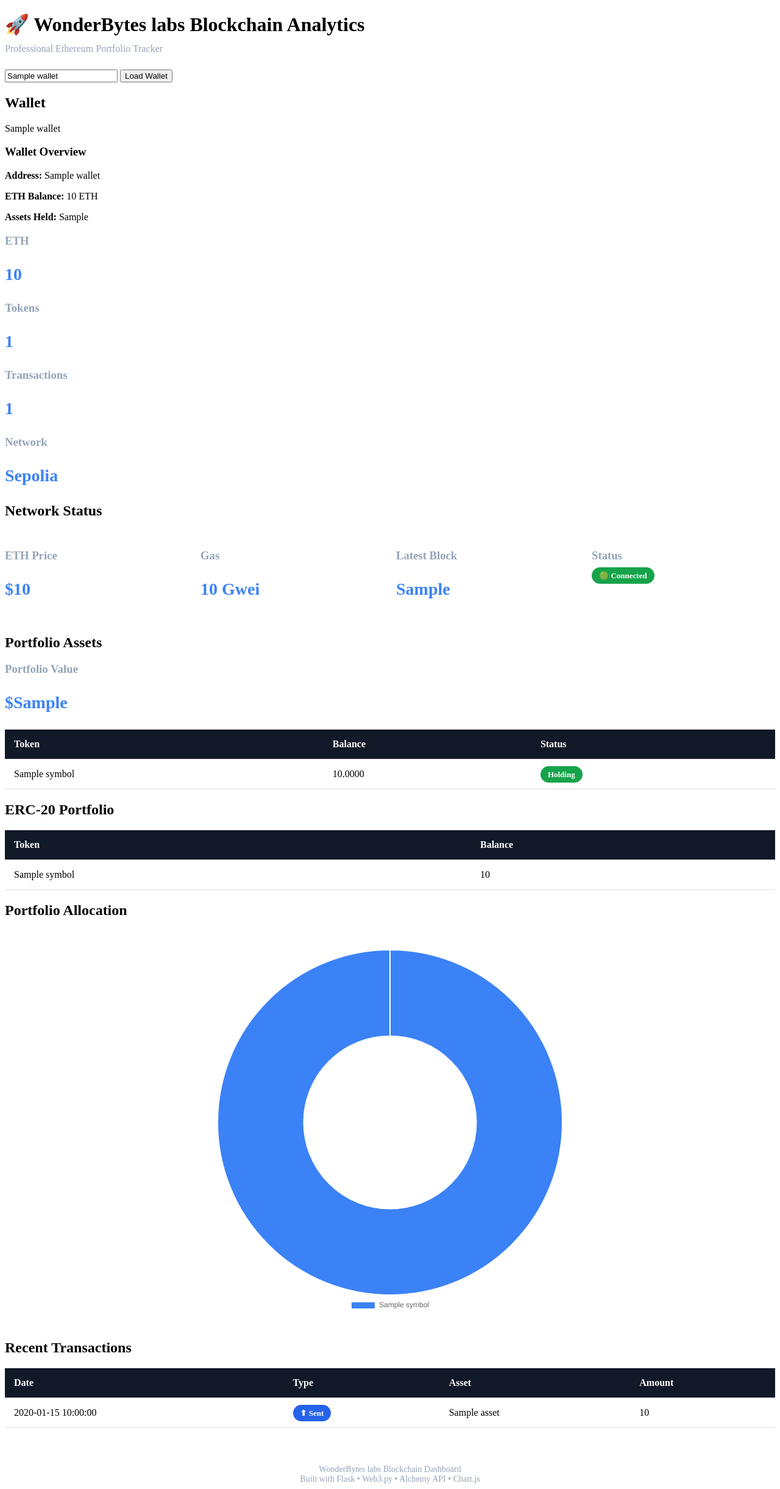
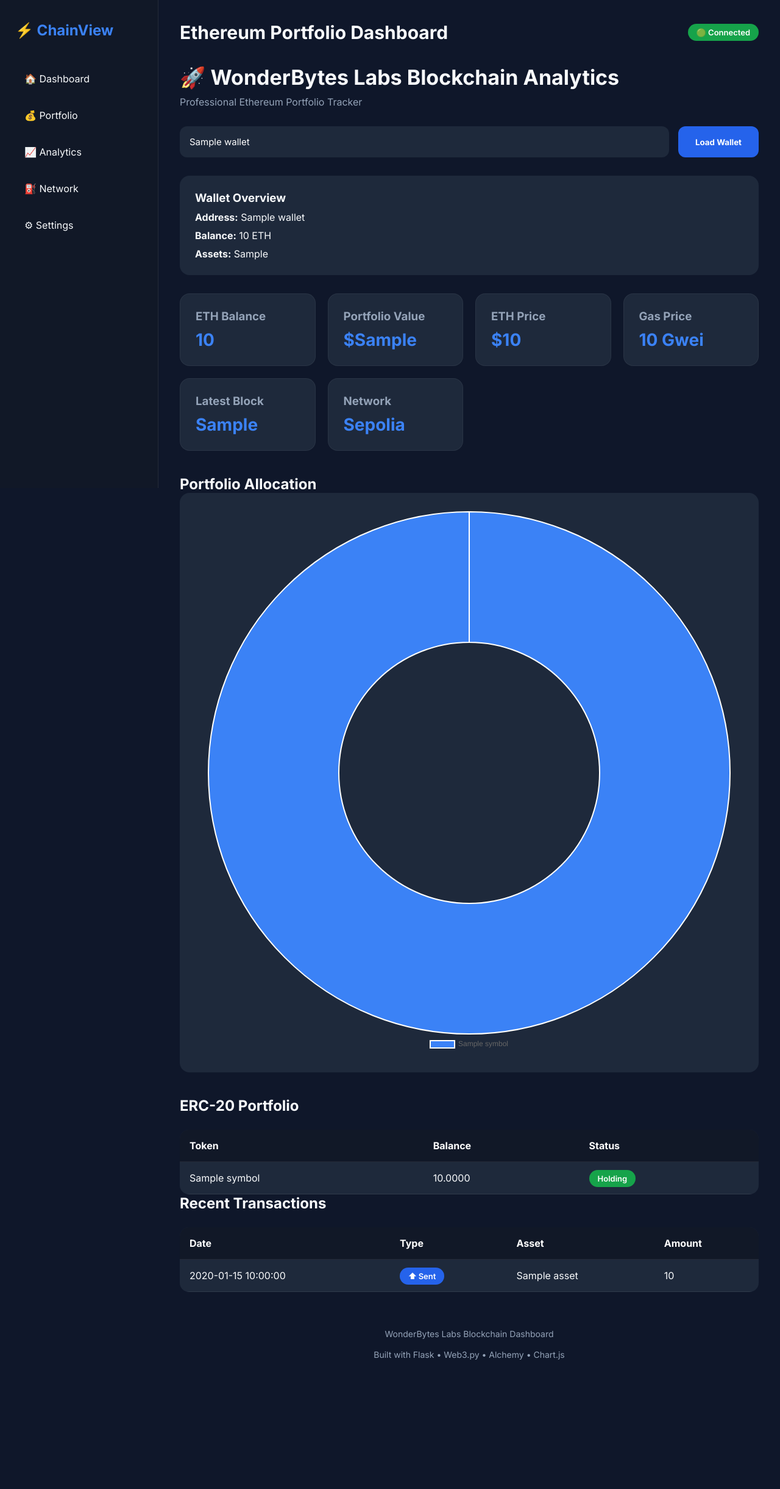
Before and after one commit to kimwelejames/web3-python-blockchain-explorer, a Flask app: template Projects/02_Flask_Blockchain_Dashboard/app/templates/index.html in a window 1280 px wide. Shown: the whole page at 61% size. After the commit the page ends 2229 px from the top, so only its background shows below. Run offline with Flask 3, Linux system fonts and the light colour scheme; the template is opened without the code that fills it: most values are stand-ins (such as "Sample title", 1, 10 or a date in 2020).

Commit message:
Enhance blockchain dashboard UI and portfolio experience

```diff
--- a/Projects/02_Flask_Blockchain_Dashboard/app/static/css/style.css
+++ b/Projects/02_Flask_Blockchain_Dashboard/app/static/css/style.css
@@ -1,15 +1,248 @@
-.stats-grid{
+/* ===========================
+   Google Font
+=========================== */
+
+@import url('https://fonts.googleapis.com/css2?family=Inter:wght@300;400;500;600;700&display=swap');
+
+*{
+    margin:0;
+    padding:0;
+    box-sizing:border-box;
+    font-family:'Inter',sans-serif;
+}
+
+body{
+    background:#0f172a;
+    color:#f8fafc;
+}
+
+/* ===========================
+   Dashboard Layout
+=========================== */
+
+.dashboard{
+    display:flex;
+    min-height:100vh;
+}
+
+/* ===========================
+   Sidebar
+=========================== */
+
+.sidebar{
+    width:260px;
+    background:#111827;
+    padding:35px 25px;
+    position:fixed;
+    height:100vh;
+    border-right:1px solid rgba(255,255,255,.08);
+}
+
+.sidebar h2{
+    color:#3b82f6;
+    margin-bottom:40px;
+}
+
+.sidebar ul{
+    list-style:none;
+}
+
+.sidebar li{
+    padding:15px;
+    margin-bottom:10px;
+    border-radius:10px;
+    cursor:pointer;
+    transition:.3s;
+}
+
+.sidebar li:hover{
+    background:#1e293b;
+}
+
+/* ===========================
+   Main Content
+=========================== */
+
+.main-content{
+    margin-left:260px;
+    width:calc(100% - 260px);
+    padding:35px;
+}
+
+/* ===========================
+   Navbar
+=========================== */
+
+.navbar{
+    display:flex;
+    justify-content:space-between;
+    align-items:center;
+    margin-bottom:35px;
+}
+
+.navbar h1{
+    font-size:30px;
+}
+
+/* ===========================
+   Hero
+=========================== */
+
+.hero{
+    margin-bottom:30px;
+}
+
+.hero h2{
+    font-size:34px;
+    margin-bottom:10px;
+}
+
+.hero p{
+    color:#94a3b8;
+}
+
+/* ===========================
+   Wallet Form
+=========================== */
+
+.wallet-form{
+    display:flex;
+    gap:15px;
+    margin:30px 0;
+}
+
+.wallet-form input{
+    flex:1;
+    padding:16px;
+    border:none;
+    border-radius:12px;
+    background:#1e293b;
+    color:white;
+    font-size:15px;
+}
+
+.wallet-form input:focus{
+    outline:none;
+    border:2px solid #3b82f6;
+}
+
+.wallet-form button{
+    padding:16px 28px;
+    border:none;
+    border-radius:12px;
+    background:#2563eb;
+    color:white;
+    cursor:pointer;
+    font-weight:bold;
+    transition:.3s;
+}
+
+.wallet-form button:hover{
+    background:#1d4ed8;
+}
+
+/* ===========================
+   Wallet Card
+=========================== */
+
+.wallet-info{
+    background:#1e293b;
+    padding:25px;
+    border-radius:16px;
+    margin-bottom:30px;
+}
+
+.wallet-info p{
+    margin-top:10px;
+}
+
+/* ===========================
+   Cards
+=========================== */
+
+.cards{
     display:grid;
     grid-template-columns:repeat(auto-fit,minmax(220px,1fr));
     gap:20px;
     margin:30px 0;
 }
 
+.card{
+    background:#1e293b;
+    padding:25px;
+    border-radius:16px;
+    transition:.3s;
+    border:1px solid rgba(255,255,255,.05);
+}
+
+.card:hover{
+    transform:translateY(-5px);
+    box-shadow:0 12px 25px rgba(0,0,0,.35);
+}
+
+.card h3{
+    color:#94a3b8;
+    margin-bottom:10px;
+}
+
+.card p{
+    font-size:28px;
+    color:#3b82f6;
+    font-weight:bold;
+}
+
+/* ===========================
+   Chart
+=========================== */
+
+.chart-section{
+    margin:40px 0;
+}
+
+.chart-container{
+    background:#1e293b;
+    padding:30px;
+    border-radius:16px;
+}
+
+/* ===========================
+   Tables
+=========================== */
+
+table{
+    width:100%;
+    margin-top:25px;
+    border-collapse:collapse;
+    background:#1e293b;
+    border-radius:15px;
+    overflow:hidden;
+}
+
+th{
+    background:#111827;
+    color:white;
+}
+
+th,
+td{
+    padding:16px;
+    text-align:left;
+    border-bottom:1px solid rgba(255,255,255,.08);
+}
+
+tr:hover{
+    background:#273449;
+}
+
+/* ===========================
+   Badges
+=========================== */
+
 .badge{
-    padding:6px 12px;
+    padding:6px 14px;
     border-radius:20px;
     font-size:13px;
-    font-weight:bold;
+    font-weight:600;
 }
 
 .success{
@@ -27,86 +260,40 @@
     color:white;
 }
 
-table{
-    width:100%;
-    border-collapse:collapse;
-    margin-top:20px;
+/* ===========================
+   Footer
+=========================== */
+
+footer{
+    text-align:center;
+    margin:60px 0 20px;
+    color:#94a3b8;
+    font-size:14px;
 }
 
-th{
-    background:#111827;
-    color:white;
-}
+/* ===========================
+   Responsive
+=========================== */
 
-th,td{
-    padding:15px;
-    border-bottom:1px solid #ddd;
-    text-align:left;
-}
+@media(max-width:900px){
 
+    .sidebar{
+        display:none;
+    }
 
-.chart-container{
+    .main-content{
+        margin-left:0;
+        width:100%;
+    }
 
-    width:600px;
+    .wallet-form{
+        flex-direction:column;
+    }
 
-    margin:auto;
-
-    background:white;
-
-    padding:20px;
-
-    border-radius:15px;
-
-    margin-top:30px;
+    .navbar{
+        flex-direction:column;
+        gap:15px;
+        align-items:flex-start;
+    }
 
 }
-
-.subtitle{
-    color:#94a3b8;
-    margin-top:-10px;
-    margin-bottom:25px;
-}
-
-.card h3{
-
-    color:#94a3b8;
-
-    margin-bottom:12px;
-
-}
-
-.card p{
-
-    font-size:28px;
-
-    font-weight:bold;
-
-    color:#3b82f6;
-
-}
-
-.empty{
-
-    padding:40px;
-
-    text-align:center;
-
-    color:#94a3b8;
-
-    background:#111827;
-
-    border-radius:15px;
-
-}
-
-footer{
-
-    margin-top:60px;
-
-    text-align:center;
-
-    color:#94a3b8;
-
-    font-size:14px;
-
-}
--- a/Projects/02_Flask_Blockchain_Dashboard/app/templates/index.html
+++ b/Projects/02_Flask_Blockchain_Dashboard/app/templates/index.html
@@ -5,23 +5,66 @@
     <meta charset="UTF-8">
     <meta name="viewport" content="width=device-width, initial-scale=1.0">
 
-    <title>Ethereum Portfolio Dashboard</title>
+    <title>WonderBytes Labs | Blockchain Dashboard</title>
 
     <link rel="stylesheet"
           href="{{ url_for('static', filename='css/style.css') }}">
 
+    <link rel="icon"
+      href="{{ url_for('static', filename='favicon.ico') }}">
 
     <script src="https://cdn.jsdelivr.net/npm/chart.js"></script>
-
 </head>
 
 <body>
 
-<div class="container">
+<div class="dashboard">
 
-   <h1>🚀 WonderBytes labs Blockchain Analytics</h1>
+    <!-- ================= SIDEBAR ================= -->
 
-   <p class="subtitle">Professional Ethereum Portfolio Tracker</p>
+    <aside class="sidebar">
+
+        <h2>⚡ ChainView</h2>
+
+        <ul>
+            <li>🏠 Dashboard</li>
+            <li>💰 Portfolio</li>
+            <li>📈 Analytics</li>
+            <li>⛽ Network</li>
+            <li>⚙ Settings</li>
+        </ul>
+
+    </aside>
+
+    <!-- ================= MAIN ================= -->
+
+    <main class="main-content">
+
+        <!-- Navbar -->
+
+        <header class="navbar">
+
+            <h1>Ethereum Portfolio Dashboard</h1>
+
+            <span class="badge success">
+                🟢 {{ status }}
+            </span>
+
+        </header>
+
+        <!-- Hero -->
+
+        <section class="hero">
+
+            <h2>🚀 WonderBytes Labs Blockchain Analytics</h2>
+
+            <p>
+                Professional Ethereum Portfolio Tracker
+            </p>
+
+        </section>
+
+        <!-- Wallet Search -->
 
         <form method="POST" class="wallet-form">
 
@@ -40,53 +83,33 @@
 
         {% if wallet %}
 
-    <h2>Wallet</h2>
+        <!-- Wallet Info -->
 
-    <p class="wallet-address">
-        {{ wallet }}
-    </p>
-
-    <div class="wallet-info">
+        <section class="wallet-info">
 
             <h3>Wallet Overview</h3>
 
             <p><strong>Address:</strong> {{ wallet }}</p>
 
-    <p><strong>ETH Balance:</strong> {{ eth_balance }} ETH</p>
+            <p><strong>Balance:</strong> {{ eth_balance }} ETH</p>
 
-    <p><strong>Assets Held:</strong> {{ active_tokens }}</p>
+            <p><strong>Assets:</strong> {{ active_tokens }}</p>
 
-</div>
+        </section>
 
-    <!-- SUMMARY CARDS -->
+        <!-- Summary Cards -->
 
-    <div class="cards">
+        <section class="cards">
 
             <div class="card">
-            <h3>ETH</h3>
+                <h3>ETH Balance</h3>
                 <p>{{ eth_balance }}</p>
             </div>
 
             <div class="card">
-            <h3>Tokens</h3>
-            <p>{{ portfolio|length }}</p>
+                <h3>Portfolio Value</h3>
+                <p>${{ portfolio_value }}</p>
             </div>
-
-        <div class="card">
-            <h3>Transactions</h3>
-            <p>{{ transactions|length }}</p>
-        </div>
-
-        <div class="card">
-            <h3>Network</h3>
-            <p>Sepolia</p>
-        </div>
-
-    </div>
-
-    <h2>Network Status</h2>
-
-<div class="stats-grid">
 
             <div class="card">
                 <h3>ETH Price</h3>
@@ -94,7 +117,7 @@
             </div>
 
             <div class="card">
-        <h3>Gas</h3>
+                <h3>Gas Price</h3>
                 <p>{{ gas_price }} Gwei</p>
             </div>
 
@@ -104,30 +127,45 @@
             </div>
 
             <div class="card">
-        <h3>Status</h3>
+                <h3>Network</h3>
+                <p>Sepolia</p>
+            </div>
 
-        {% if status == "Connected" %}
-        <span class="badge success">🟢 Connected</span>
-        {% else %}
-        <span class="badge danger">🔴 Offline</span>
-        {% endif %}
+        </section>
+
+        <!-- Portfolio Chart -->
+
+        <section class="chart-section">
+
+            <h2>Portfolio Allocation</h2>
+
+            <div class="chart-container">
+
+                <canvas id="portfolioChart"></canvas>
 
             </div>
 
-</div>
+        </section>
 
+        <!-- Portfolio Table -->
 
-    <!-- NETWORK STATS -->
+        <section>
 
-    <h2>Portfolio Assets</h2>
+            <h2>ERC-20 Portfolio</h2>
 
             <table>
+
+                <thead>
 
                 <tr>
                     <th>Token</th>
                     <th>Balance</th>
                     <th>Status</th>
                 </tr>
+
+                </thead>
+
+                <tbody>
 
                 {% for token in portfolio %}
 
@@ -141,11 +179,15 @@
 
                         {% if token.balance > 0 %}
 
-<span class="badge success">Holding</span>
+                        <span class="badge success">
+                            Holding
+                        </span>
 
                         {% else %}
 
-<span class="badge danger">Empty</span>
+                        <span class="badge danger">
+                            Empty
+                        </span>
 
                         {% endif %}
 
@@ -155,54 +197,15 @@
 
                 {% endfor %}
 
-    <div class="card">
-
-    <h3>Portfolio Value</h3>
-
-    <p>${{ portfolio_value }}</p>
-
- </div>
-
-</table>
-
-    <!-- TOKEN PORTFOLIO -->
-
-    <h2>ERC-20 Portfolio</h2>
-
-    <table>
-
-        <thead>
-
-        <tr>
-            <th>Token</th>
-            <th>Balance</th>
-        </tr>
-
-        </thead>
-
-        <tbody>
-
-        {% for token in portfolio %}
-
-        <tr>
-            <td>{{ token.symbol }}</td>
-            <td>{{ token.balance }}</td>
-        </tr>
-
-        {% endfor %}
-
                 </tbody>
 
             </table>
 
-<h2>Portfolio Allocation</h2>
+        </section>
 
-<div class="chart-container">
+        <!-- Transactions -->
 
-    <canvas id="portfolioChart"></canvas>
-
-</div>
-    <!-- TRANSACTIONS -->
+        <section>
 
             <h2>Recent Transactions</h2>
 
@@ -224,16 +227,31 @@
                 {% for tx in transactions %}
 
                 <tr>
+
                     <td>{{ tx.time }}</td>
+
                     <td>
+
                         {% if tx.type == "Received" %}
-        <span class="badge success">⬇ Received</span>
+
+                        <span class="badge success">
+                            ⬇ Received
+                        </span>
+
                         {% else %}
-        <span class="badge send">⬆ Sent</span>
+
+                        <span class="badge send">
+                            ⬆ Sent
+                        </span>
+
                         {% endif %}
+
                     </td>
+
                     <td>{{ tx.asset }}</td>
+
                     <td>{{ tx.amount }}</td>
+
                 </tr>
 
                 {% endfor %}
@@ -242,9 +260,27 @@
 
             </table>
 
+        </section>
+
         {% endif %}
 
+        <footer>
+
+            WonderBytes Labs Blockchain Dashboard
+
+            <br><br>
+
+            Built with Flask • Web3.py • Alchemy • Chart.js
+
+        </footer>
+
+    </main>
+
 </div>
+
+<!-- Chart -->
+
+{% if wallet %}
 
 <script>
 
@@ -264,22 +300,18 @@
 {% endfor %}
 ];
 
-const ctx = document.getElementById("portfolioChart");
+new Chart(document.getElementById("portfolioChart"),{
 
-new Chart(ctx, {
+    type:"doughnut",
 
-    type: "doughnut",
+    data:{
+        labels:labels,
 
-    data: {
+        datasets:[{
 
-        labels: labels,
+            data:balances,
 
-        datasets: [{
-
-            data: balances,
-
-            backgroundColor: [
-
+            backgroundColor:[
                 "#3b82f6",
                 "#10b981",
                 "#f59e0b",
@@ -287,43 +319,26 @@
                 "#8b5cf6",
                 "#06b6d4",
                 "#f97316"
-
             ]
 
         }]
-
     },
 
-    options: {
-
-        responsive: true,
-
-        plugins: {
-
-            legend: {
-
-                position: "bottom"
-
+    options:{
+        responsive:true,
+        plugins:{
+            legend:{
+                position:"bottom"
             }
-
         }
-
     }
 
 });
 
 </script>
 
+{% endif %}
+
 </body>
 
-<footer>
-
-WonderBytes labs Blockchain Dashboard
-
-<br>
-
-Built with Flask • Web3.py • Alchemy API • Chart.js
-
-</footer>
-
 </html>
```
Also changed, not shown: Projects/02_Flask_Blockchain_Dashboard/app/market.py (line endings or trailing spaces), Projects/02_Flask_Blockchain_Dashboard/app/static/favicon.ico (added), 1 other file. Lines whose indentation alone changed are shown as unchanged.
